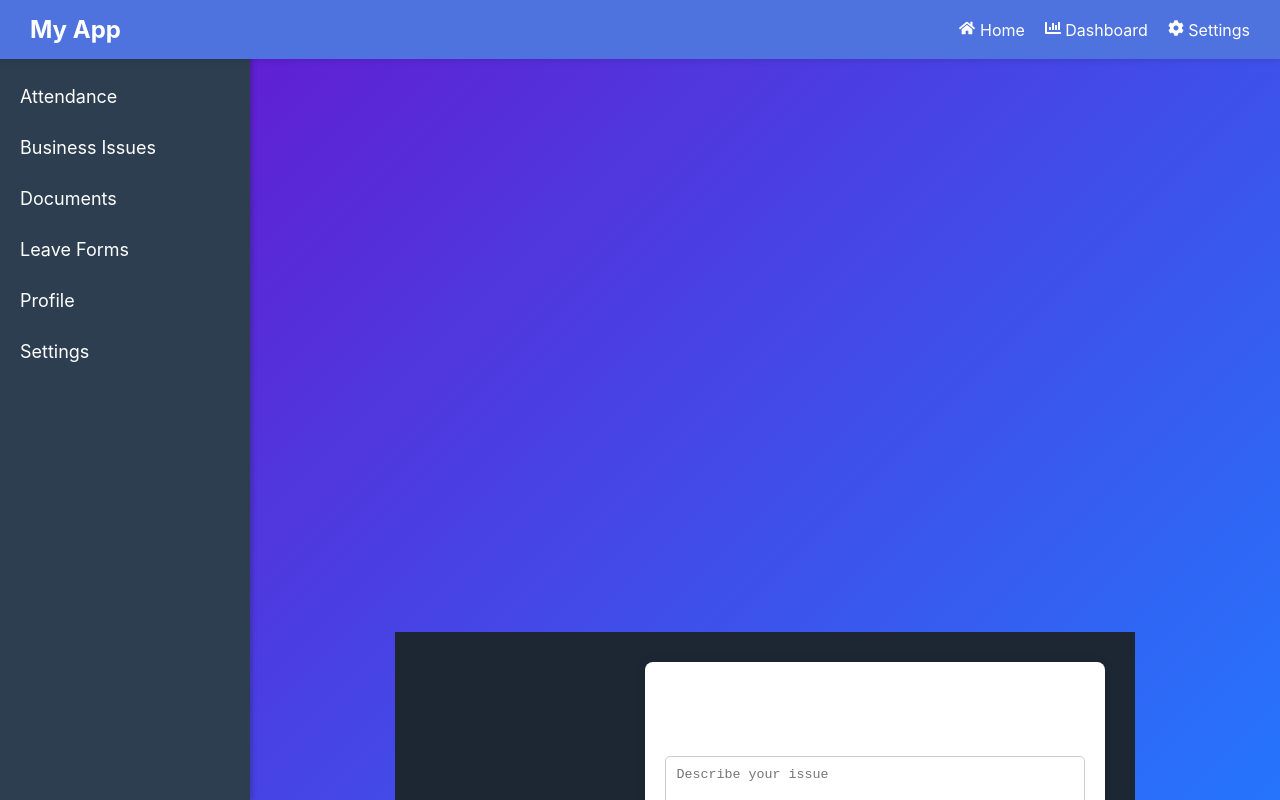
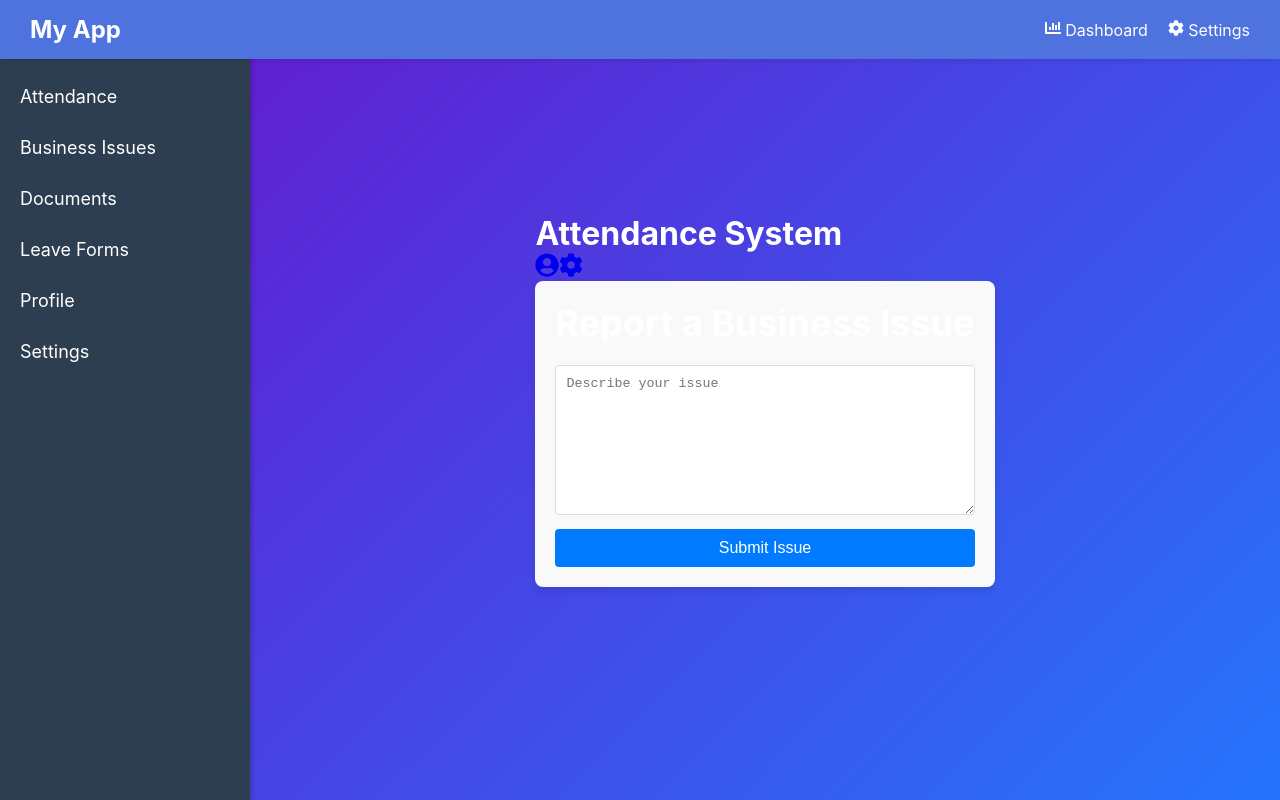
Before and after one commit to Sisamkele022/Capaciti-Automation-System, a React (Create React App) app: page /business-issues in a window 1280 px wide. Shown: the top 800 px of the page. Built offline with nearby package versions, Linux system fonts and the light colour scheme.

Commit message:
Styling of the pages plus qr code implementation

```diff
--- a/package.json
+++ b/package.json
@@ -9,10 +9,12 @@
     "@mui/material": "^6.4.2",
     "chart.js": "^4.4.7",
     "cra-template": "1.2.0",
+    "emailjs-com": "^3.2.0",
     "react": "^19.0.0",
     "react-chartjs-2": "^5.3.0",
     "react-dom": "^19.0.0",
     "react-icons": "^5.4.0",
+    "react-qr-scanner": "^1.0.0-alpha.11",
     "react-router-dom": "^7.1.4",
     "react-scripts": "5.0.1"
   },
--- a/src/components/Navbar.js
+++ b/src/components/Navbar.js
@@ -7,7 +7,6 @@ const Navbar = () => {
     <div className="navbar">
       <div className="brand">My App</div>
       <div className="nav-links">
-        <Link to="/"><FaHome /> Home</Link>
         <Link to="/dashboard"><FaChartBar /> Dashboard</Link>
         <Link to="/settings"><FaCog /> Settings</Link>
       </div>
--- a/src/styles/BusinessIssues.css
+++ b/src/styles/BusinessIssues.css
@@ -1,32 +1,39 @@
 .issues-container {
-    max-width: 500px;
-    margin: auto;
+  width: 100%;
+  max-width: 600px;
+  margin: 0 auto;
   padding: 20px;
-    background: white;
+  background-color: #f9f9f9;
   border-radius: 8px;
-    box-shadow: 0px 0px 10px rgba(0, 0, 0, 0.1);
+  box-shadow: 0 4px 8px rgba(0, 0, 0, 0.1);
 }
 
-  .issues-container h2 {
-    text-align: center;
+textarea {
+  width: 100%;
+  height: 150px;
+  padding: 10px;
+  margin-bottom: 10px;
+  border: 1px solid #ddd;
+  border-radius: 4px;
+  resize: vertical;
 }
 
-  .issues-container textarea {
+button {
   width: 100%;
   padding: 10px;
-    margin: 10px 0;
-    border: 1px solid #ccc;
-    border-radius: 5px;
-    resize: none;
-    height: 100px;
+  background-color: #007bff;
+  color: #fff;
+  border: none;
+  border-radius: 4px;
+  font-size: 16px;
+  cursor: pointer;
 }
 
-  .issues-container button {
-    width: 100%;
-    background: #dc3545;
-    color: white;
-    border: none;
-    padding: 10px;
-    border-radius: 5px;
-    cursor: pointer;
+button:hover {
+  background-color: #0056b3;
 }
+
+p {
+  margin-top: 10px;
+  color: green;
+}
--- a/src/styles/Dashboard.css
+++ b/src/styles/Dashboard.css
@@ -1,5 +1,5 @@
 /* Root color palette */
-:root {
+.dashboard-container {
   --primary-color: #5C6BC0; /* Deep Blue */
   --secondary-color: #f9fafb; /* Light grey */
   --accent-color: #00C853; /* Green Accent */
@@ -9,7 +9,7 @@
   --border-color: #7F8C8D; /* Border Color */
 }
 
-  body {
+.dashboard-container body {
   margin: 0;
   font-family: 'Roboto', sans-serif;
   background-color: var(--bg-dark);
@@ -18,12 +18,12 @@
 }
 
 /* Main Container */
-  .dashboard-container {
+.dashboard-container .dashboard-container {
   display: flex;
   min-height: 100vh;
 }
 
-  .main-content {
+.dashboard-container .main-content {
   flex: 1;
   margin-top: 720px;
   padding: 30px;
@@ -33,24 +33,24 @@
 }
 
 /* Row-based Layout */
-  .row {
+.dashboard-container .row {
   display: flex;
   flex-wrap: wrap;
   gap: 30px;
   margin-bottom: 40px;
 }
 
-  .col {
+.dashboard-container .col {
   flex: 1;
   min-width: 300px;
 }
 
 /* Key Metrics - Metric Box */
-  .key-metrics {
+.dashboard-container .key-metrics {
   gap: 30px;
 }
 
-  .metric-box {
+.dashboard-container .metric-box {
   background: #34495E;
   border-radius: 12px;
   padding: 20px;
@@ -59,22 +59,22 @@
   text-align: center;
 }
 
-  .metric-box:hover {
+.dashboard-container .metric-box:hover {
   box-shadow: 0 6px 12px rgba(0, 0, 0, 0.25);
 }
 
-  .metric-title {
+.dashboard-container .metric-title {
   font-size: 1.5rem;
   color: var(--accent-color);
 }
 
-  .metric-value {
+.dashboard-container .metric-value {
   font-size: 1.2rem;
   color: var(--text-light);
   margin: 10px 0;
 }
 
-  .metric-link {
+.dashboard-container .metric-link {
   color: var(--accent-color);
   font-weight: bold;
   text-decoration: none;
@@ -82,29 +82,29 @@
   display: inline-block;
 }
 
-  .metric-link:hover {
+.dashboard-container .metric-link:hover {
   color: #2ecc71;
 }
 
 /* Announcements and Tasks */
-  .news-feed, .task-list, .quick-links {
+.dashboard-container .news-feed, .dashboard-container .task-list, .dashboard-container .quick-links {
   background-color: var(--bg-light);
   border-radius: 10px;
   padding: 20px;
 }
 
-  h3 {
+.dashboard-container h3 {
   font-size: 1.5rem;
   color: var(--primary-color);
   margin-bottom: 15px;
 }
 
-  ul {
+.dashboard-container ul {
   list-style-type: none;
   padding: 0;
 }
 
-  li {
+.dashboard-container li {
   background-color: #34495E;
   padding: 12px;
   margin: 10px 0;
@@ -112,19 +112,19 @@
   transition: transform 0.3s ease-in-out;
 }
 
-  li:hover {
+.dashboard-container li:hover {
   transform: scale(1.05);
   background-color: var(--primary-color);
   color: var(--bg-dark);
 }
 
 /* Quick Links Styling */
-  .quick-links a {
+.dashboard-container .quick-links a {
   color: var(--accent-color);
   font-weight: bold;
   text-decoration: none;
 }
 
-  .quick-links a:hover {
+.dashboard-container .quick-links a:hover {
   color: #ecf0f1;
 }
```
Also changed, not shown: public/assets/QR.png (added), 1 other file (tests, documents, lock files or other folders). Lines whose indentation alone changed are shown as unchanged.
